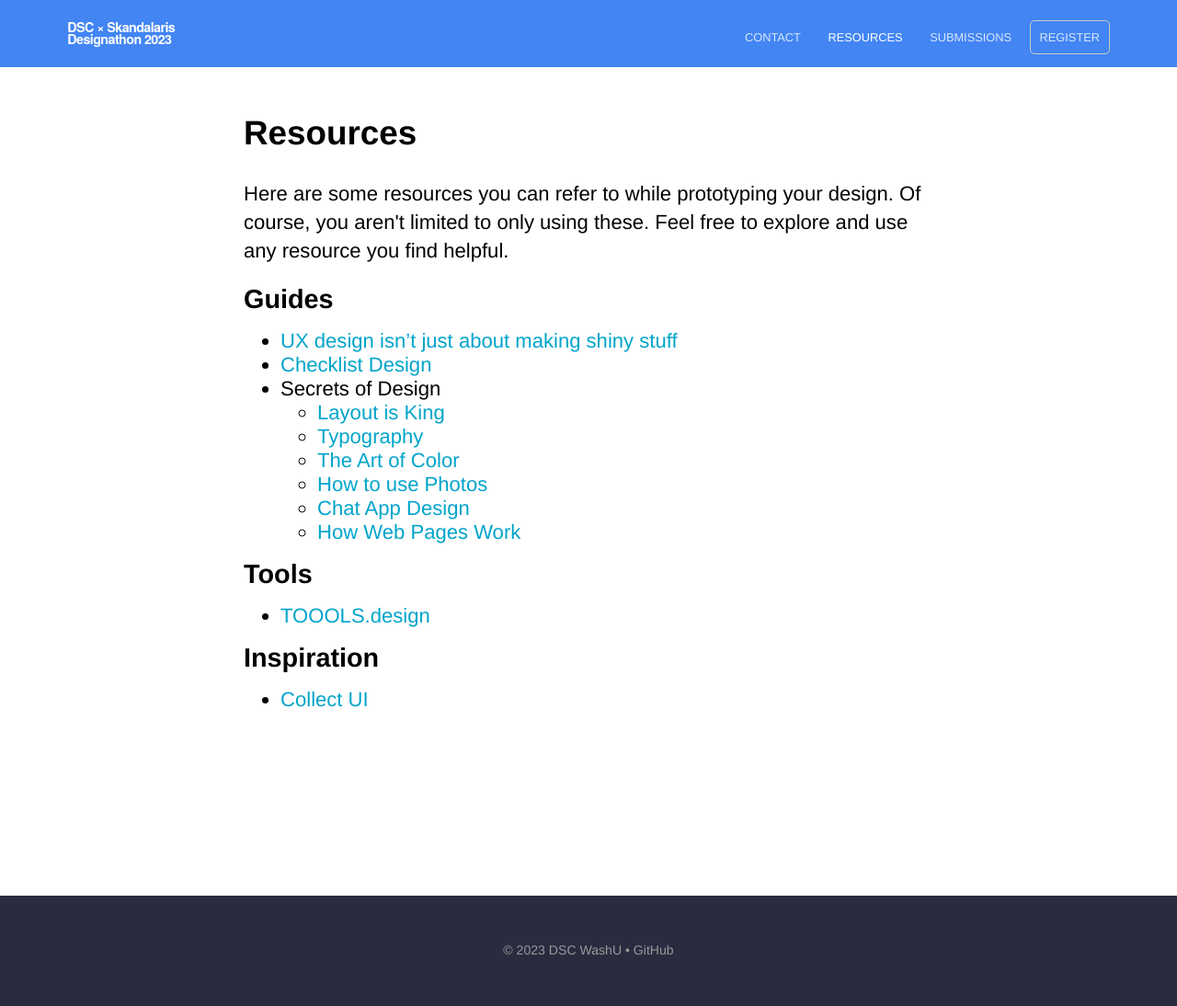
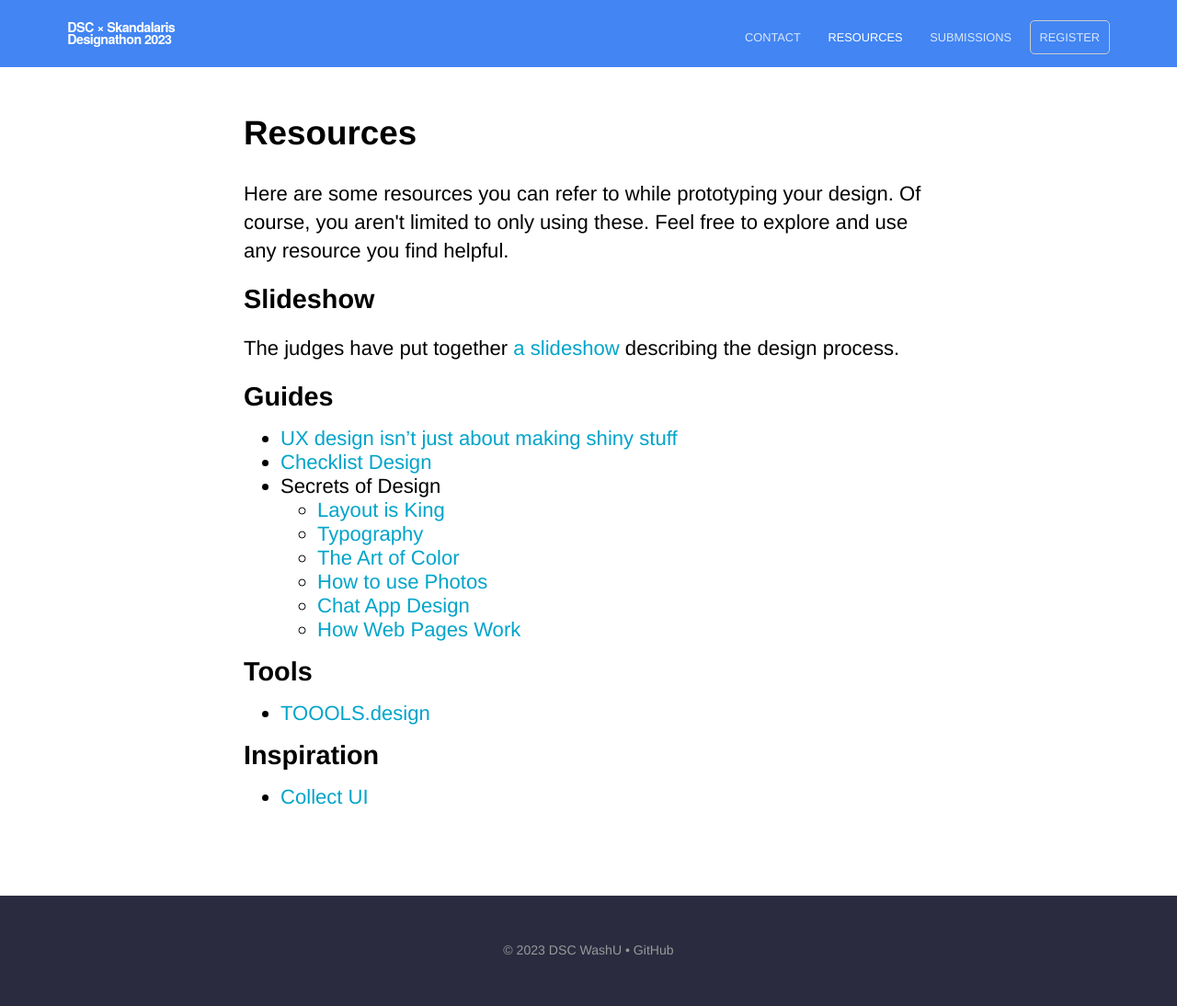
Before and after one commit to dscwashu/webstacdesignathon, a Jekyll site: the page built from resources.html, in a window 1280 px wide. Shown: the whole page at 92% size. Built offline with Jekyll 4.4.1, drawn with Linux system fonts in a browser that asks for light colours.

Commit message:
Add slideshow

```diff
--- a/resources.html
+++ b/resources.html
@@ -12,6 +12,12 @@
       <p>
         Here are some resources you can refer to while prototyping your design.
         Of course, you aren't limited to only using these. Feel free to explore and use any resource you find helpful.
+      </p>
+      <h2>
+        Slideshow
+      </h2>
+      <p>
+        The judges have put together <a href="https://docs.google.com/presentation/d/1oo3qpnwGLsI6b8COIiCmgeoKdiDt0v2Q875yRpvx_ag/edit?usp=sharing">a slideshow</a> describing the design process.
       </p>
 
       <h2>
```
